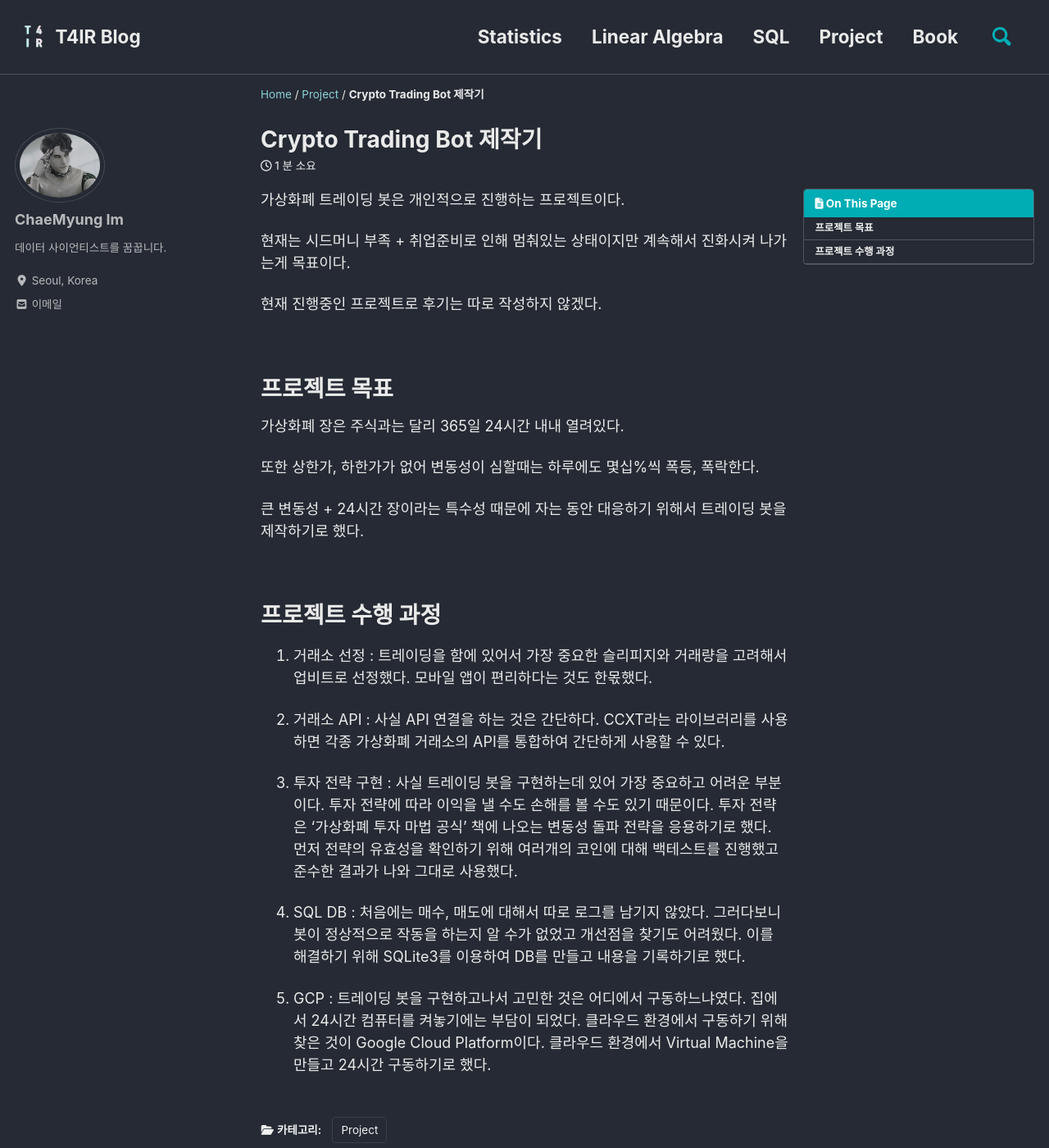
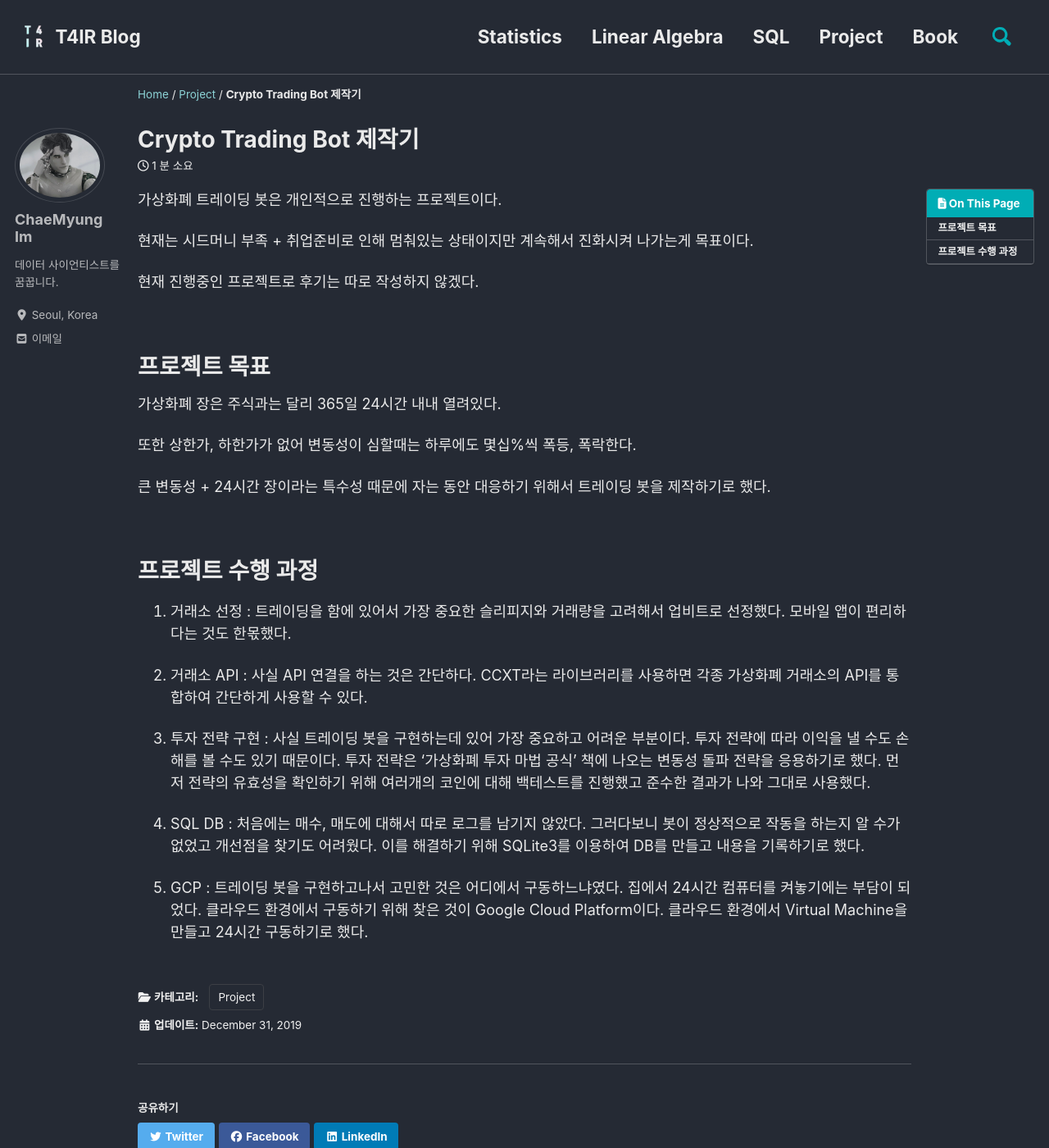
Before and after one commit to pymass/pymass.github.io, a Jekyll site: the page built from _posts/2019-12-31-crypto-projcet.md, in a window 1280 px wide and 1400 px high. Shown: the whole window at 82% size. Built offline with Jekyll 4.4.1, drawn with Linux system fonts in a browser that asks for light colours; cached includes are drawn as plain includes; nearby versions of some CDN libraries.

Commit message:
200123 update

```diff
--- a/_sass/minimal-mistakes/_variables.scss
+++ b/_sass/minimal-mistakes/_variables.scss
@@ -142,9 +142,12 @@ $max-width: $x-large !default;
    Grid
    ========================================================================== */
 
-$right-sidebar-width-narrow: 200px !default;
-$right-sidebar-width: 300px !default;
-$right-sidebar-width-wide: 400px !default;
+// $right-sidebar-width-narrow: 200px !default;
+// $right-sidebar-width: 300px !default;
+// $right-sidebar-width-wide: 400px !default;
+$right-sidebar-width-narrow: 100px !default;
+$right-sidebar-width: 150px !default;
+$right-sidebar-width-wide: 200px !default;
 
 /*
    Other
```
